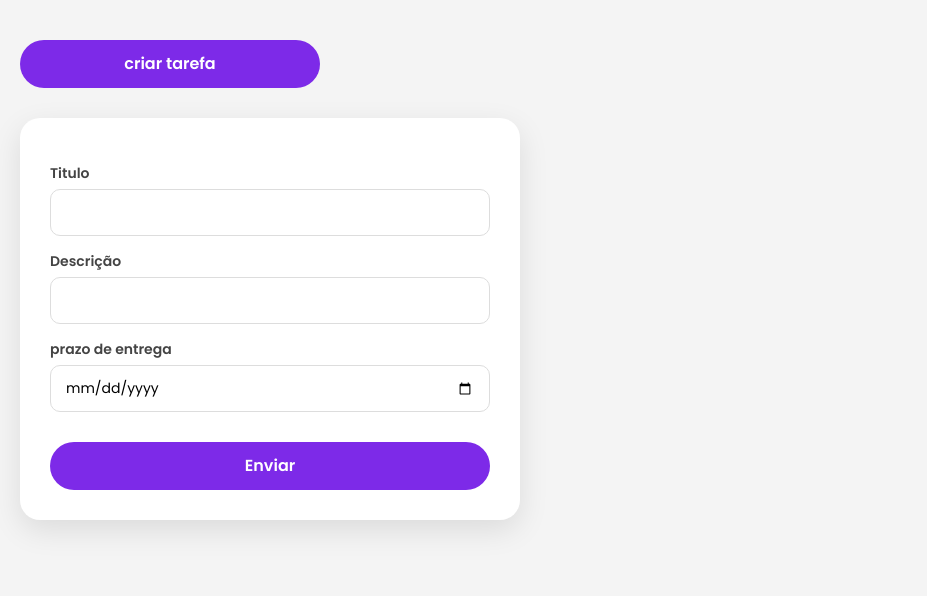
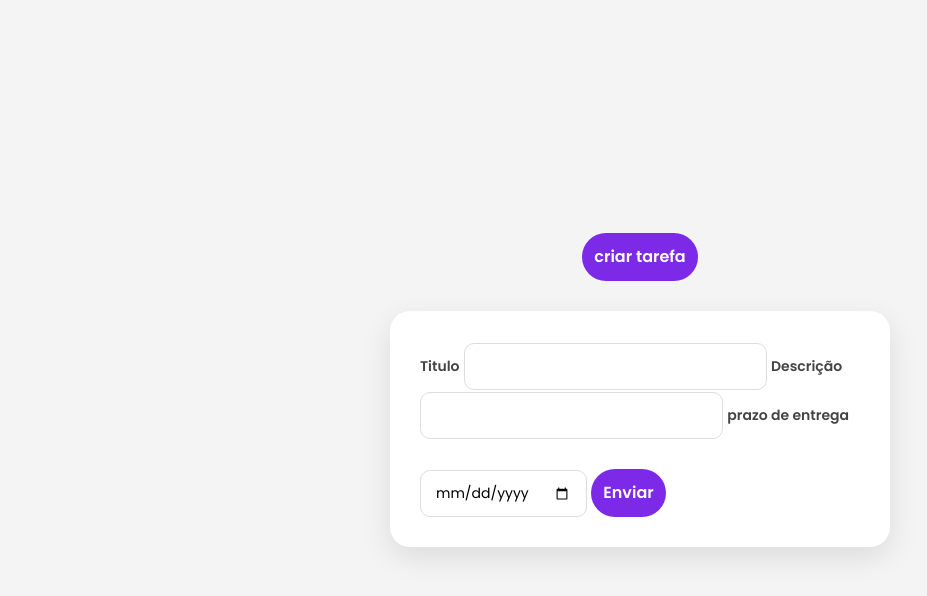
Before and after one commit to werlleyBarros/FaculdadeAPS-webFrontEnd, a plain HTML site: page client/tarefas.html in a window 1280 px wide. Shown: the whole page, without its empty margins (0-927 px from the left). Drawn offline with nearby package versions, Linux system fonts and the light colour scheme; files that its build step writes are made by us from their sources; no server answers.

Commit message:
pequena mudança no css

```diff
--- a/client/script.js
+++ b/client/script.js
@@ -1,4 +1,4 @@
-const baseUrl = "https://expert-yodel-pjpwgqq9jq7wh6rj9-8000.app.github.dev";
+const baseUrl = "https://glowing-adventure-v6qrg77w64wr3p595-8000.app.github.dev";
 
 async function apiRequest(endpoint, method = "GET", body = null, usaToken = true){
     const url = baseUrl + endpoint
--- a/client/style.css
+++ b/client/style.css
@@ -1,4 +1,4 @@
-/* style.css - Serve para Login e Cadastro */
+/* Serve para Login e Cadastro */
 
 @import url('https://fonts.googleapis.com/css2?family=Poppins:wght@300;400;600&display=swap');
 
@@ -19,7 +19,6 @@ body {
 #formularioLogin,
 #formularioCadastro {
     background-color: white;
-    width: 100%;
     max-width: 400px; /* Tamanho máximo bom para ambos */
     padding: 40px;
     border-radius: 20px;
@@ -39,7 +38,6 @@ label {
 
 /* Inputs (Serve para texto, email e senha) */
 input {
-    width: 100%;
     padding: 12px 15px;
     border: 1px solid #ddd;
     border-radius: 10px;
@@ -67,7 +65,6 @@ button {
     cursor: pointer;
     margin-top: 30px;
     transition: background 0.3s;
-    width: 100%;
 }
 
 button:hover {
--- a/client/tarefas.css
+++ b/client/tarefas.css
@@ -1,8 +1,6 @@
-/* css/tarefas.css */
-
 /* 1. O CORPO DA PÁGINA */
 body {
-    display: block;
+    display: flex;
     flex-direction: column; /* Garante que as coisas fiquem uma EMBAIXO da outra */
     align-items: center;    /* Centraliza tudo horizontalmente */
     min-height: 100vh;
@@ -16,14 +14,12 @@ body {
 body > button {
     margin-top: 20px;
     margin-bottom: 30px;
-    width: 100%;
     max-width: 300px; /* Limita a largura para não ficar gigante */
     /* Mantém o estilo roxo do style.css principal */
 }
 
 /* 3. O FORMULÁRIO (Abaixo do botão) */
 .formularioTasks {
-    width: 100%;
     max-width: 500px;
     background: white;
     padding: 30px;
@@ -36,7 +32,6 @@ body > button {
 
 /* 4. O CONTAINER DAS TAREFAS (A área dos quadrados vermelhos) */
 .tarefasContainer {
-    width: 100%;
     max-width: 1200px; /* Largura máxima da grade */
     display: grid;
     /* AQUI ESTÁ A MÁGICA DOS QUADRADOS: */
```
